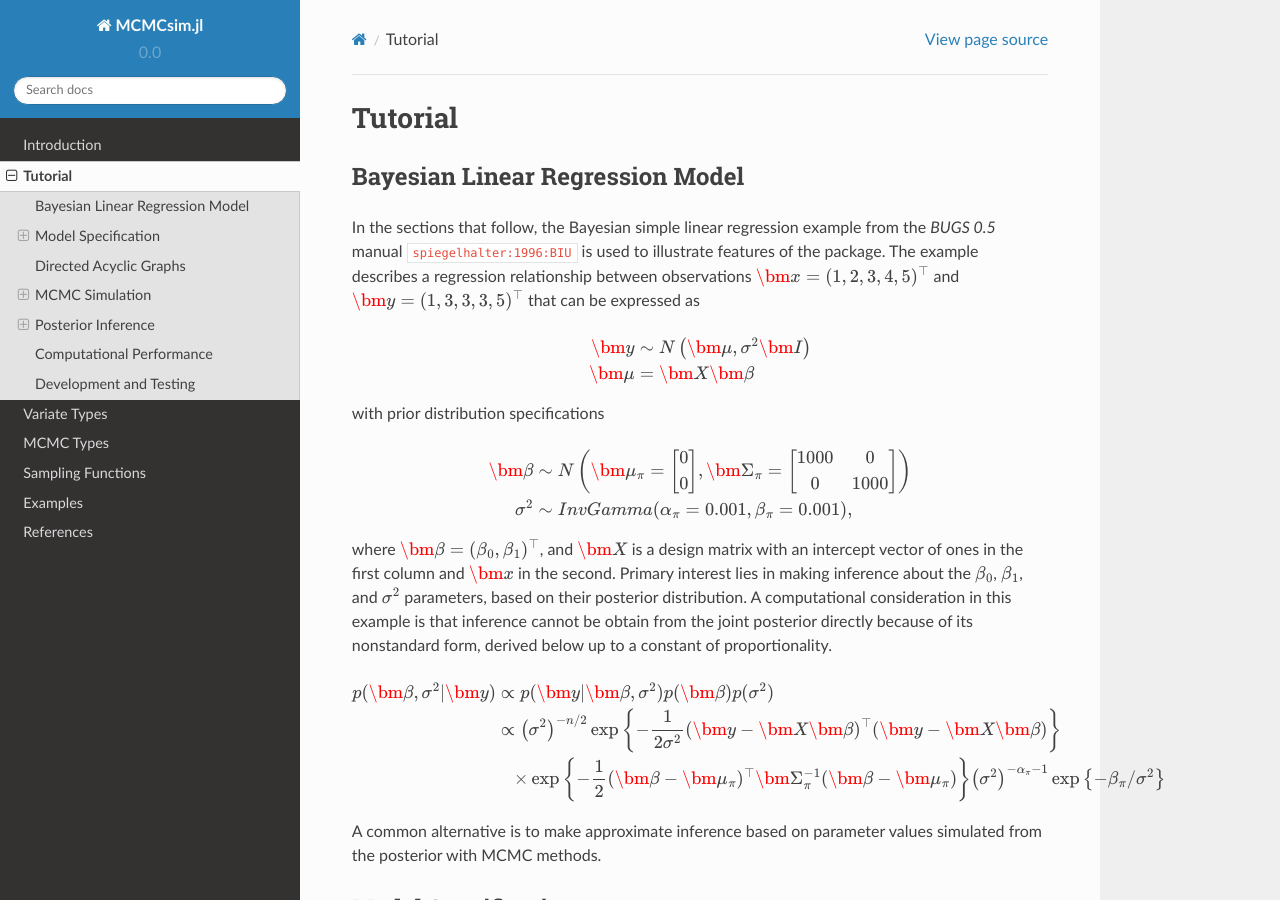
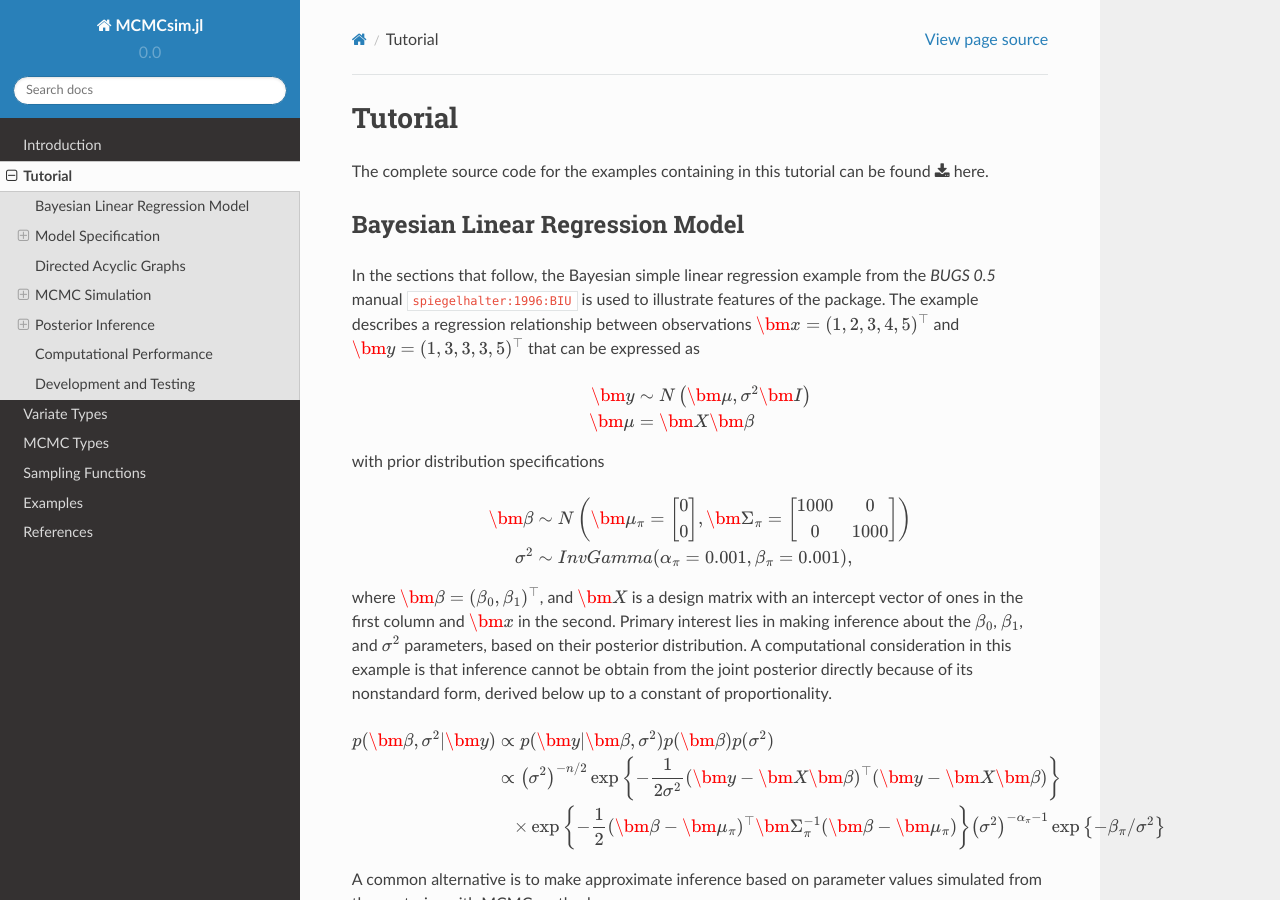
Before and after one commit to brian-j-smith/Mamba.jl, a Sphinx documentation site: the page built from doc/tutorial.rst, in a window 1280 px wide and 900 px high. Built offline with Sphinx 7.4.7 and the Read the Docs theme 2.0.0, drawn with Linux system fonts in a browser that asks for light colours; formulas are drawn with MathJax 3; cross-references to code outside the pages are shown as plain code.

Commit message:
Moved line example files to tutorial subdirectory.

```diff
--- a/doc/tutorial.rst
+++ b/doc/tutorial.rst
@@ -5,6 +5,8 @@
 
 Tutorial
 ========
+
+The complete source code for the examples containing in this tutorial can be found :download:`here <tutorial/line.jl>`.
 
 Bayesian Linear Regression Model
 --------------------------------
@@ -203,7 +205,7 @@
 
 Either the printed or saved output can be passed to the Graphviz software to plot a visual representation of the model.  A generated plot of the regression model graph is show in the figure below.
 
-.. figure:: images/LineDAG.png
+.. figure:: tutorial/LineDAG.png
 	:align: center
 
 	Directed acyclic graph representation of the example regression model nodes.
```
Also changed, not shown: doc/tutorial/lineDAG.png (renamed from doc/images/lineDAG.png), 3 other files.
